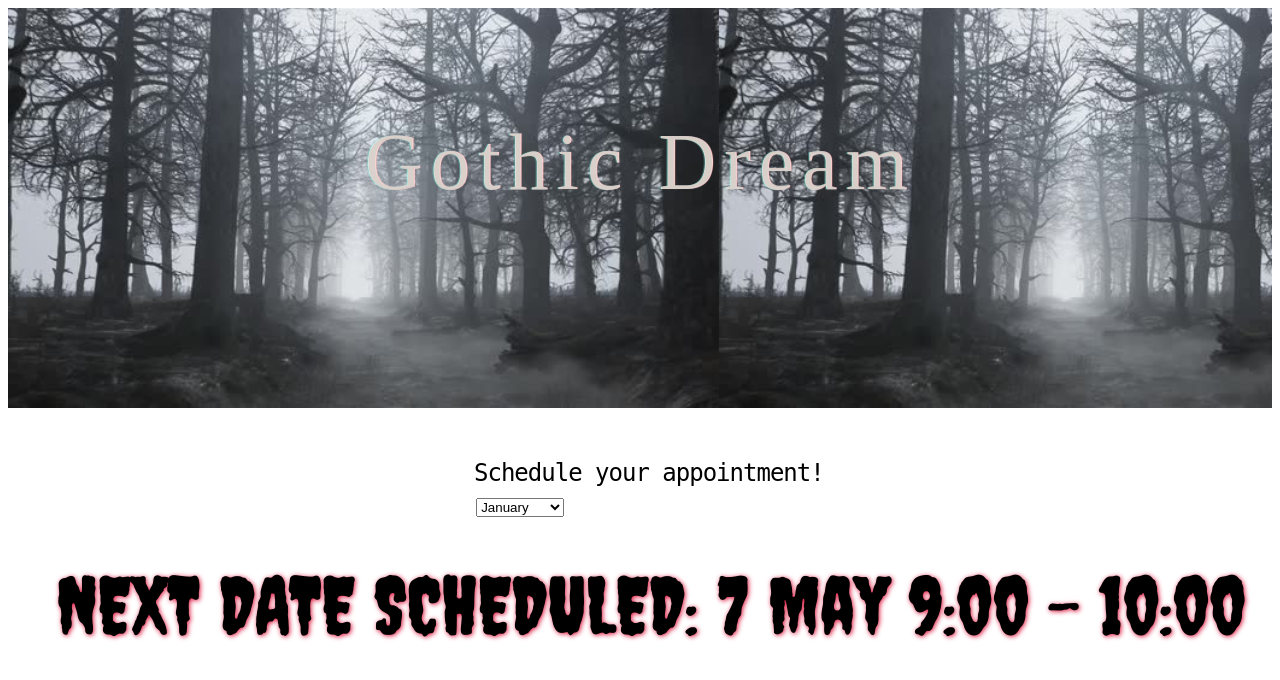
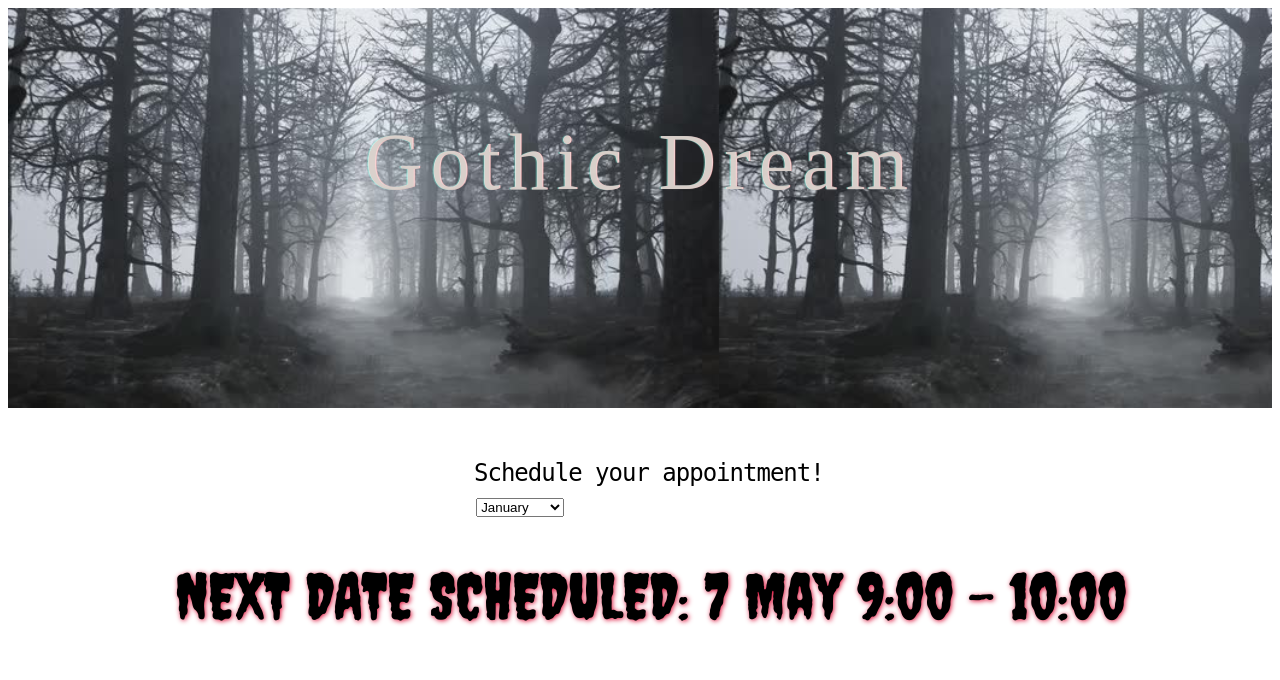
Before and after one commit to hardlanebakura/PortfolioWebsite, a Flask app: page / in a window 1280 px wide. Shown: the top 680 px of the page. Run offline with Flask 2, Linux system fonts and the light colour scheme; data comes from the database, SQL or seed files in the repository; both versions use the stored data as it was after the commit; some libraries are stand-ins or nearby versions.

Commit message:
committing before upload

```diff
--- a/static/css/index.css
+++ b/static/css/index.css
@@ -135,7 +135,7 @@
 
 .gothic_main_trip {
 
-    padding:12vw;
+    padding:9vw;
 
 }
 
@@ -523,3 +523,19 @@ div:after{
     }
 
 }
+
+@media only screen and (max-width: 1500px) {
+
+    .gothic_main_trip {
+
+        padding:12vw;
+
+    }
+
+    #dance_clock {
+
+        font-size:4em;
+
+    }
+
+}
--- a/static/js/base.js
+++ b/static/js/base.js
@@ -290,6 +290,7 @@ function getFirstDance() {
 
     scheduledDates.sort(sortListOfDicts("month"));
     scheduledDates.sort(sortListOfDicts("day"));
+    console.log(scheduledDates);
     console.log(scheduledDates[0]);
     (scheduledDates[0] == undefined) ? danceClock.innerText = "SCHEDULE YOUR DANCE! " :  danceClock.innerText = `NEXT DATE SCHEDULED: ${Object.values(scheduledDates[0]).toString().replaceAll(",", " ")}`;
 
```
Also changed, not shown: dates.db.
